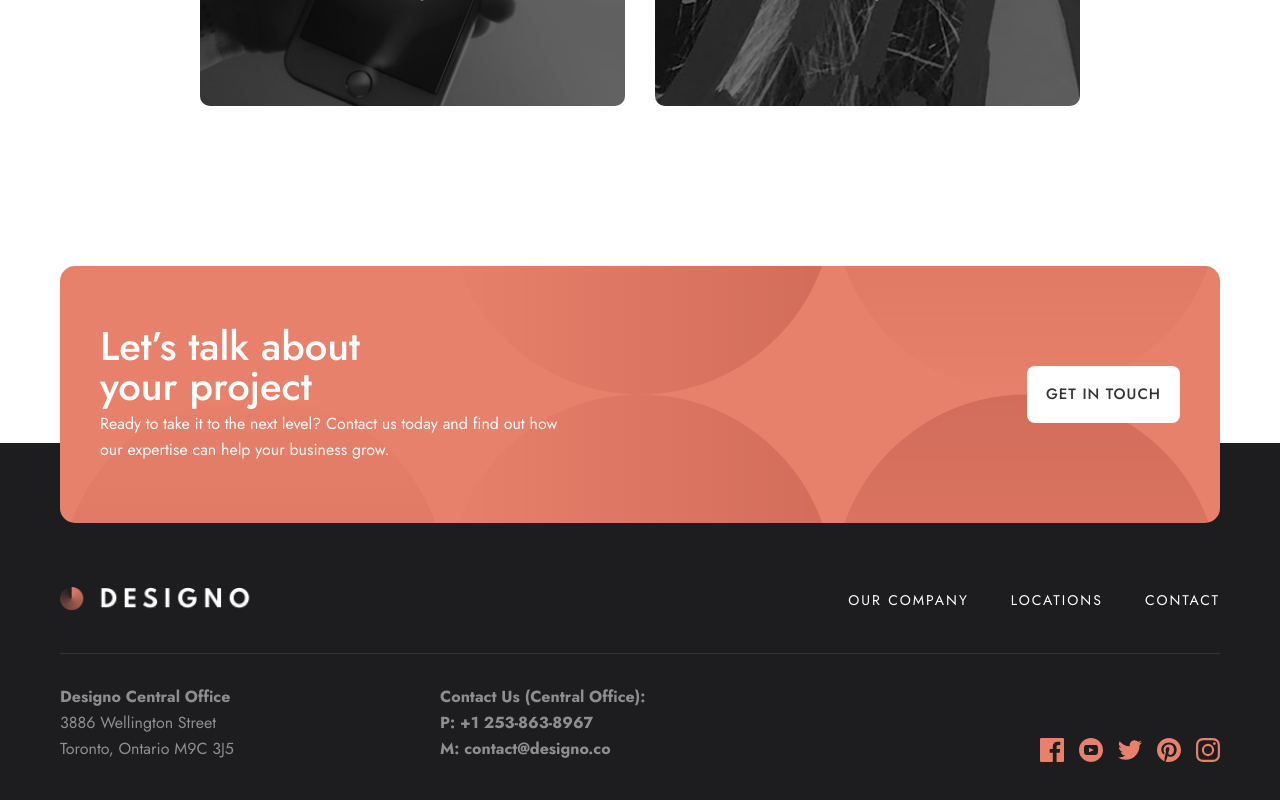
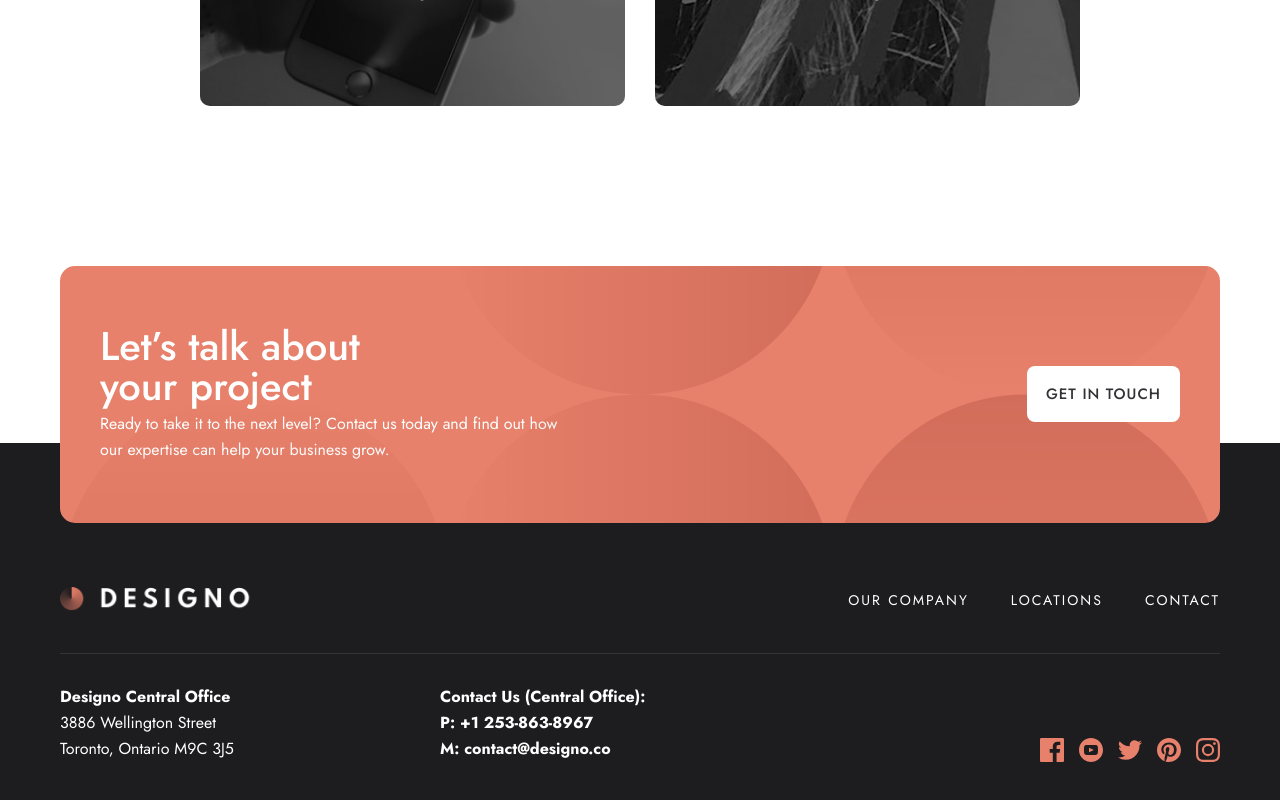
Before and after one commit to Olatoyan/designo-multipage-website, a Next.js app: page /web-design in a window 1280 px wide. Shown: the part 2039-2839 px from the top of the page. Built offline with nearby package versions, Linux system fonts and the light colour scheme.

Commit message:
animated the homepage

```diff
--- a/app/_components/Cta.tsx
+++ b/app/_components/Cta.tsx
@@ -1,25 +1,81 @@
+"use client";
+
 import Link from "next/link";
 import Image from "next/image";
+import { motion } from "framer-motion";
+import { useInView } from "react-intersection-observer";
+
+const containerVariants = {
+  hidden: { opacity: 0, y: 20 },
+  visible: { opacity: 1, y: 0 },
+};
+
+const h2Variants = {
+  hidden: { opacity: 0, y: -20 },
+  visible: { opacity: 1, y: 0 },
+};
+
+const pVariants = {
+  hidden: { opacity: 0, y: 20 },
+  visible: { opacity: 1, y: 0 },
+};
+
+const buttonVariants = {
+  hidden: { opacity: 0, scale: 0.8 },
+  visible: { opacity: 1, scale: 1 },
+};
 
 function Cta() {
+  const [ref, inView] = useInView({
+    triggerOnce: true,
+    threshold: 0.1,
+  });
+
   return (
-    <section className="relative -mb-32 flex items-center justify-between rounded-[1.5rem] bg-[#e7816b] px-[9.5rem] py-24 desktop:px-16 laptop:flex-col laptop:gap-16 laptop:text-center tablet:mx-10 tablet:mb-[-18rem] tablet:px-8">
-      <div className="laptop:flex laptop:flex-col laptop:items-center laptop:gap-8">
-        <h2 className="max-w-[26.8rem] pb-2 text-[4rem] font-medium leading-[100%] text-white tablet:text-[3.2rem] tablet:leading-[3.6rem]">
+    <section
+      ref={ref}
+      className="relative -mb-32 flex items-center justify-between rounded-[1.5rem] bg-[#e7816b] px-[9.5rem] py-24 desktop:px-16 laptop:flex-col laptop:gap-16 laptop:text-center tablet:mx-10 tablet:mb-[-18rem] tablet:px-8"
+    >
+      <motion.div
+        className="laptop:flex laptop:flex-col laptop:items-center laptop:gap-8"
+        variants={containerVariants}
+        initial="hidden"
+        animate={inView ? "visible" : "hidden"}
+        transition={{ duration: 0.8 }}
+      >
+        <motion.h2
+          className="max-w-[26.8rem] pb-2 text-[4rem] font-medium leading-[100%] text-white tablet:text-[3.2rem] tablet:leading-[3.6rem]"
+          variants={h2Variants}
+          initial="hidden"
+          animate={inView ? "visible" : "hidden"}
+          transition={{ duration: 0.8, delay: 0.2 }}
+        >
           Let’s talk about your project
-        </h2>
-        <p className="max-w-[46rem] text-[1.6rem] leading-[2.6rem] text-white">
+        </motion.h2>
+        <motion.p
+          className="max-w-[46rem] text-[1.6rem] leading-[2.6rem] text-white"
+          variants={pVariants}
+          initial="hidden"
+          animate={inView ? "visible" : "hidden"}
+          transition={{ duration: 0.8, delay: 0.4 }}
+        >
           Ready to take it to the next level? Contact us today and find out how
           our expertise can help your business grow.
-        </p>
-      </div>
-      <Link
-        href="/contact"
-        className="z-[2] rounded-[0.8rem] bg-white px-[1.9rem] py-[1.7rem] text-[1.5rem] font-medium uppercase tracking-[0.1rem] text-[#333136] transition-all duration-300 hover:bg-[#ffad9b] hover:text-white"
+        </motion.p>
+      </motion.div>
+      <motion.div
+        variants={buttonVariants}
+        initial="hidden"
+        animate={inView ? "visible" : "hidden"}
+        transition={{ duration: 0.8, delay: 0.6 }}
       >
-        Get in Touch
-      </Link>
-
+        <Link
+          href="/contact"
+          className="relative z-[2] rounded-[0.8rem] bg-white px-[1.9rem] py-[1.7rem] text-[1.5rem] font-medium uppercase tracking-[0.1rem] text-[#333136] transition-all duration-300 hover:bg-[#ffad9b] hover:text-white"
+        >
+          Get in Touch
+        </Link>
+      </motion.div>
       <Image
         src="/shared/desktop/bg-pattern-call-to-action.svg"
         alt="Bg Pattern"
--- a/app/_components/Footer.tsx
+++ b/app/_components/Footer.tsx
@@ -3,13 +3,45 @@ import Logo from "@/public/logo-light.png";
 import Link from "next/link";
 import Image from "next/image";
 import { usePathname } from "next/navigation";
+import { motion } from "framer-motion";
+import { useInView } from "react-intersection-observer";
 
 function Footer() {
   const pathname = usePathname();
 
+  const navLinkVariants = {
+    hidden: { opacity: 0, x: -20 },
+    visible: { opacity: 1, x: 0, transition: { duration: 0.5 } },
+  };
+
+  const addressVariants = {
+    hidden: { opacity: 0, y: 20 },
+    visible: { opacity: 1, y: 0, transition: { duration: 0.5 } },
+  };
+
+  const contactVariants = {
+    hidden: { opacity: 0, y: 20 },
+    visible: { opacity: 1, y: 0, transition: { duration: 0.5 } },
+  };
+
+  const socialVariants = {
+    hidden: { opacity: 0, scale: 0.8 },
+    visible: { opacity: 1, scale: 1, transition: { duration: 0.5 } },
+  };
+
+  const [ref, inView] = useInView({
+    triggerOnce: true,
+    threshold: 0.1,
+  });
+
   return (
-    <footer
-      className={`bg-[#1d1c1e] px-[14rem] pb-28 pt-[14.4rem] desktop:px-24 laptop:px-8 ${pathname === "/contact" ? "laptop:pt-36" : "laptop:pt-[25rem]"}`}
+    <motion.footer
+      ref={ref}
+      initial="hidden"
+      animate={inView ? "visible" : "hidden"}
+      className={`bg-[#1d1c1e] px-[14rem] pb-28 pt-[14.4rem] desktop:px-24 laptop:px-8 ${
+        pathname === "/contact" ? "laptop:pt-36" : "laptop:pt-[25rem]"
+      }`}
     >
       <nav className="flex items-center justify-between border-b border-solid border-white border-opacity-10 pb-16 tablet:flex-col tablet:border-0">
         <Link href="/">
@@ -24,27 +56,52 @@ function Footer() {
         </Link>
 
         <ul className="flex items-center gap-[4.2rem] tablet:w-full tablet:flex-col tablet:border-t tablet:border-solid tablet:border-white tablet:border-opacity-50 tablet:pt-[3.2rem]">
-          <li className="text-[1.4rem] uppercase leading-[100%] tracking-[0.2rem] text-white hover:underline">
+          <motion.li
+            className="text-[1.4rem] uppercase leading-[100%] tracking-[0.2rem] text-white hover:underline"
+            variants={navLinkVariants}
+            animate={inView ? "visible" : "hidden"}
+            initial="hidden"
+          >
             <Link href="/about">Our company</Link>
-          </li>
-          <li className="text-[1.4rem] uppercase leading-[100%] tracking-[0.2rem] text-white hover:underline">
+          </motion.li>
+          <motion.li
+            className="text-[1.4rem] uppercase leading-[100%] tracking-[0.2rem] text-white hover:underline"
+            variants={navLinkVariants}
+            animate={inView ? "visible" : "hidden"}
+            initial="hidden"
+          >
             <Link href="/location">Locations</Link>
-          </li>
-          <li className="text-[1.4rem] uppercase leading-[100%] tracking-[0.2rem] text-white hover:underline">
+          </motion.li>
+          <motion.li
+            className="text-[1.4rem] uppercase leading-[100%] tracking-[0.2rem] text-white hover:underline"
+            variants={navLinkVariants}
+            animate={inView ? "visible" : "hidden"}
+            initial="hidden"
+          >
             <Link href="/contact">Contact</Link>
-          </li>
+          </motion.li>
         </ul>
       </nav>
 
       <div className="flex items-end gap-12 pt-12 tablet:flex-col tablet:items-center tablet:text-center">
-        <address className="w-full max-w-[35rem] text-[1.6rem] not-italic leading-[2.6rem] text-white opacity-50 laptop:max-w-[22.3rem]">
-          <span className="font-bold opacity-100">Designo Central Office</span>{" "}
+        <motion.address
+          className="w-full max-w-[35rem] text-[1.6rem] not-italic leading-[2.6rem] text-white opacity-50 laptop:max-w-[22.3rem]"
+          variants={addressVariants}
+          animate={inView ? "visible" : "hidden"}
+          initial="hidden"
+        >
+          <span className="font-bold opacity-100">Designo Central Office</span>
           <br />
           <span>3886 Wellington Street</span> <br />
           <span>Toronto, Ontario M9C 3J5</span>
-        </address>
+        </motion.address>
 
-        <div className="w-full max-w-[35rem] text-[1.6rem] font-bold leading-[2.6rem] text-white opacity-50 laptop:max-w-[22.3rem]">
+        <motion.div
+          className="w-full max-w-[35rem] text-[1.6rem] font-bold leading-[2.6rem] text-white opacity-50 laptop:max-w-[22.3rem]"
+          variants={contactVariants}
+          animate={inView ? "visible" : "hidden"}
+          initial="hidden"
+        >
           <span>Contact Us (Central Office):</span> <br />
           <span>
             <Link href="tel:+1 253-863-8967">P: +1 253-863-8967</Link>
@@ -53,51 +110,28 @@ function Footer() {
           <span>
             <Link href="mailto:contact@designo.co">M: contact@designo.co</Link>
           </span>
-        </div>
+        </motion.div>
         <ul className="ml-auto flex items-center gap-6 tablet:ml-0">
-          <li>
-            <Image
-              src="/shared/desktop/icon-facebook.svg"
-              alt="Facebook"
-              width="24"
-              height="24"
-            />
-          </li>
-          <li>
-            <Image
-              src="/shared/desktop/icon-youtube.svg"
-              alt="youtube"
-              width="24"
-              height="24"
-            />
-          </li>
-          <li>
-            <Image
-              src="/shared/desktop/icon-twitter.svg"
-              alt="twitter"
-              width="24"
-              height="24"
-            />
-          </li>
-          <li>
-            <Image
-              src="/shared/desktop/icon-pinterest.svg"
-              alt="pinterest"
-              width="24"
-              height="24"
-            />
-          </li>
-          <li>
-            <Image
-              src="/shared/desktop/icon-instagram.svg"
-              alt="instagram"
-              width="24"
-              height="24"
-            />
-          </li>
+          {["facebook", "youtube", "twitter", "pinterest", "instagram"].map(
+            (platform, index) => (
+              <motion.li
+                key={index}
+                variants={socialVariants}
+                animate={inView ? "visible" : "hidden"}
+                initial="hidden"
+              >
+                <Image
+                  src={`/shared/desktop/icon-${platform}.svg`}
+                  alt={platform}
+                  width="24"
+                  height="24"
+                />
+              </motion.li>
+            ),
+          )}
         </ul>
       </div>
-    </footer>
+    </motion.footer>
   );
 }
 
--- a/app/_components/HomeFeaturesSection.tsx
+++ b/app/_components/HomeFeaturesSection.tsx
@@ -1,4 +1,7 @@
+"use client";
 import Image from "next/image";
+import { motion } from "framer-motion";
+import { useInView } from "react-intersection-observer";
 
 const FeaturesData = [
   {
@@ -21,15 +24,31 @@ const FeaturesData = [
   },
 ];
 
+const cardVariants = {
+  hidden: { opacity: 0, y: 20 },
+  visible: { opacity: 1, y: 0 },
+};
+
+const textVariants = {
+  hidden: { opacity: 0, y: 10 },
+  visible: { opacity: 1, y: 0 },
+};
+
+const imageVariants = {
+  hidden: { opacity: 0, scale: 0.8 },
+  visible: { opacity: 1, scale: 1 },
+};
+
 function HomeFeaturesSection() {
   return (
-    <section className="tablet:gap-16 my-[16rem] grid grid-cols-3 gap-[3.2rem] laptop:grid-cols-1">
-      {FeaturesData.map((feature) => (
+    <section className="my-[16rem] grid grid-cols-3 gap-[3.2rem] laptop:grid-cols-1 tablet:gap-16">
+      {FeaturesData.map((feature, index) => (
         <FeatureCard
           key={feature.title}
           img={feature.img}
           title={feature.title}
           description={feature.description}
+          index={index}
         />
       ))}
     </section>
@@ -40,13 +59,33 @@ function FeatureCard({
   img,
   title,
   description,
+  index,
 }: {
   img: string;
   title: string;
   description: string;
+  index: number;
 }) {
+  const [ref, inView] = useInView({
+    triggerOnce: true,
+    threshold: 0.1,
+  });
+
   return (
-    <div className="tablet:px-10 tablet:flex-col tablet:text-center tablet:gap-0 flex flex-col items-center text-center laptop:flex-row laptop:gap-20 laptop:text-start">
+    <motion.div
+      ref={ref}
+      className="flex flex-col items-center text-center laptop:flex-row laptop:gap-20 laptop:text-start tablet:flex-col tablet:gap-0 tablet:px-10 tablet:text-center"
+      variants={cardVariants}
+      initial="hidden"
+      animate={inView ? "visible" : "hidden"}
+      transition={{ duration: 0.8, delay: index * 0.2 }}
+    >
+      <motion.div
+        variants={imageVariants}
+        initial="hidden"
+        animate={inView ? "visible" : "hidden"}
+        transition={{ duration: 0.8, delay: index * 0.2 }}
+      >
         <Image
           src={img}
           alt={title}
@@ -54,16 +93,22 @@ function FeatureCard({
           width="202"
           className="rounded-full"
         />
+      </motion.div>
 
-      <div>
-        <h3 className="tablet:pt-[4.8rem] tablet:pb-[3.2rem] tablet:text-[2rem] pb-[2.4rem] pt-[3rem] text-[2rem] font-medium uppercase leading-[130%] tracking-[0.5rem] text-[#333136]">
+      <motion.div
+        variants={textVariants}
+        initial="hidden"
+        animate={inView ? "visible" : "hidden"}
+        transition={{ duration: 0.8, delay: index * 0.2 }}
+      >
+        <h3 className="pb-[2.4rem] pt-[3rem] text-[2rem] font-medium uppercase leading-[130%] tracking-[0.5rem] text-[#333136] tablet:pb-[3.2rem] tablet:pt-[4.8rem] tablet:text-[2rem]">
           {title}
         </h3>
         <p className="text-[1.6rem] leading-[2.6rem] text-[#333136]">
           {description}
         </p>
-      </div>
-    </div>
+      </motion.div>
+    </motion.div>
   );
 }
 
--- a/app/_components/HomeProjectSection.tsx
+++ b/app/_components/HomeProjectSection.tsx
@@ -1,20 +1,46 @@
+"use client";
+
 import Image from "next/image";
 import Link from "next/link";
 import WebDesign from "@/public/home/desktop/image-web-design-large.jpg";
 import AppDesign from "@/public/home/desktop/image-app-design.jpg";
 import GraphicDesign from "@/public/home/desktop/image-graphic-design.jpg";
+import { motion } from "framer-motion";
+import { useInView } from "react-intersection-observer";
+
+const variants = {
+  hiddenLeft: { opacity: 0, x: -50 },
+  hiddenTop: { opacity: 0, y: -50 },
+  hiddenBottom: { opacity: 0, y: 50 },
+  visible: { opacity: 1, x: 0, y: 0 },
+};
 
 function HomeProjectSection() {
+  const [ref, inView] = useInView({
+    triggerOnce: true,
+    threshold: 0.1,
+  });
+
   return (
-    <section className="tablet:px-10 tablet:mt-[12rem] mt-[16rem] grid h-[64rem] grid-cols-2 gap-x-12 gap-y-[2.4rem] px-[14rem] laptop:grid-cols-1 laptop:px-20">
+    <section
+      ref={ref}
+      className="mt-[16rem] grid h-[64rem] grid-cols-2 gap-x-12 gap-y-[2.4rem] px-[14rem] laptop:grid-cols-1 laptop:px-20 tablet:mt-[12rem] tablet:px-10"
+    >
+      <motion.div
+        className="relative row-start-1 row-end-3 flex flex-col items-center justify-center overflow-hidden rounded-[1rem] laptop:row-end-2"
+        variants={variants}
+        initial="hiddenLeft"
+        animate={inView ? "visible" : "hiddenLeft"}
+        transition={{ duration: 0.8 }}
+      >
         <Link
           href="/web-design"
-        className="group relative row-start-1 row-end-3 flex flex-col items-center justify-center overflow-hidden rounded-[1rem] laptop:row-end-2"
+          className="group flex flex-col items-center justify-center"
         >
-        <h2 className="tablet:text-[2.4rem] tablet:leading-[3.6rem] z-[2] pb-[2.4rem] text-[4rem] font-medium uppercase leading-[120%] tracking-[0.2rem] text-white">
+          <h2 className="relative z-[2] pb-[2.4rem] text-[4rem] font-medium uppercase leading-[120%] tracking-[0.2rem] text-white tablet:text-[2.4rem] tablet:leading-[3.6rem]">
             Web Design
           </h2>
-        <p className="tablet:gap-5 z-[2] flex items-center gap-8 text-[1.5rem] font-medium uppercase tracking-[0.5rem] text-white">
+          <p className="relative z-[2] flex items-center gap-8 text-[1.5rem] font-medium uppercase tracking-[0.5rem] text-white tablet:gap-5">
             <span>View projects</span>
             <Image
               src="/shared/desktop/icon-right-arrow.svg"
@@ -33,14 +59,23 @@ function HomeProjectSection() {
           />
           <div className="absolute left-0 top-0 h-full w-full bg-black bg-opacity-50 transition-all duration-300 group-hover:bg-[#e7816b] group-hover:bg-opacity-50"></div>
         </Link>
+      </motion.div>
+
+      <motion.div
+        className="group relative flex flex-col items-center justify-center overflow-hidden rounded-[1rem]"
+        variants={variants}
+        initial="hiddenTop"
+        animate={inView ? "visible" : "hiddenTop"}
+        transition={{ duration: 0.8, delay: 0.2 }}
+      >
         <Link
           href="/app-design"
-        className="group relative flex flex-col items-center justify-center overflow-hidden rounded-[1rem]"
+          className="group flex flex-col items-center justify-center"
         >
-        <h2 className="tablet:text-[2.4rem] tablet:leading-[3.6rem] z-[2] pb-[2.4rem] text-[4rem] font-medium uppercase leading-[120%] tracking-[0.2rem] text-white">
+          <h2 className="relative z-[2] pb-[2.4rem] text-[4rem] font-medium uppercase leading-[120%] tracking-[0.2rem] text-white tablet:text-[2.4rem] tablet:leading-[3.6rem]">
             App Design
           </h2>
-        <p className="tablet:gap-5 z-[2] flex items-center gap-8 text-[1.5rem] font-medium uppercase tracking-[0.5rem] text-white">
+          <p className="relative z-[2] flex items-center gap-8 text-[1.5rem] font-medium uppercase tracking-[0.5rem] text-white tablet:gap-5">
             <span>View projects</span>
             <Image
               src="/shared/desktop/icon-right-arrow.svg"
@@ -51,7 +86,7 @@ function HomeProjectSection() {
           </p>
           <Image
             src={AppDesign}
-          alt="Web Design"
+            alt="App Design"
             quality={100}
             fill
             className="z-[-1] object-cover"
@@ -59,14 +94,23 @@ function HomeProjectSection() {
           />
           <div className="absolute left-0 top-0 h-full w-full bg-black bg-opacity-50 transition-all duration-300 group-hover:bg-[#e7816b] group-hover:bg-opacity-50"></div>
         </Link>
+      </motion.div>
+
+      <motion.div
+        className="group relative flex flex-col items-center justify-center overflow-hidden rounded-[1rem]"
+        variants={variants}
+        initial="hiddenBottom"
+        animate={inView ? "visible" : "hiddenBottom"}
+        transition={{ duration: 0.8, delay: 0.4 }}
+      >
         <Link
           href="/graphic-design"
-        className="group relative flex flex-col items-center justify-center overflow-hidden rounded-[1rem]"
+          className="group flex flex-col items-center justify-center"
         >
-        <h2 className="tablet:text-[2.4rem] tablet:leading-[3.6rem] z-[2] pb-[2.4rem] text-[4rem] font-medium uppercase leading-[120%] tracking-[0.2rem] text-white">
+          <h2 className="relative z-[2] pb-[2.4rem] text-[4rem] font-medium uppercase leading-[120%] tracking-[0.2rem] text-white tablet:text-[2.4rem] tablet:leading-[3.6rem]">
             Graphic Design
           </h2>
-        <p className="tablet:gap-5 z-[2] flex items-center gap-8 text-[1.5rem] font-medium uppercase tracking-[0.5rem] text-white">
+          <p className="relative z-[2] flex items-center gap-8 text-[1.5rem] font-medium uppercase tracking-[0.5rem] text-white tablet:gap-5">
             <span>View projects</span>
             <Image
               src="/shared/desktop/icon-right-arrow.svg"
@@ -77,7 +121,7 @@ function HomeProjectSection() {
           </p>
           <Image
             src={GraphicDesign}
-          alt="Web Design"
+            alt="Graphic Design"
             quality={100}
             fill
             className="z-[-1] object-cover"
@@ -85,6 +129,7 @@ function HomeProjectSection() {
           />
           <div className="absolute left-0 top-0 h-full w-full bg-black bg-opacity-50 transition-all duration-300 group-hover:bg-[#e7816b] group-hover:bg-opacity-50"></div>
         </Link>
+      </motion.div>
     </section>
   );
 }
--- a/package.json
+++ b/package.json
@@ -9,11 +9,13 @@
     "lint": "next lint"
   },
   "dependencies": {
+    "framer-motion": "^11.2.10",
     "next": "14.2.3",
     "react": "^18",
     "react-dom": "^18",
     "react-hook-form": "^7.51.5",
-    "react-hot-toast": "^2.4.1"
+    "react-hot-toast": "^2.4.1",
+    "react-intersection-observer": "^9.10.3"
   },
   "devDependencies": {
     "@types/node": "^20",
```
Also changed, not shown: app/_components/HomeHeroSection.tsx (+25 -8 lines), 1 other file (tests, documents, lock files or other folders). Lines whose indentation alone changed are shown as unchanged.
